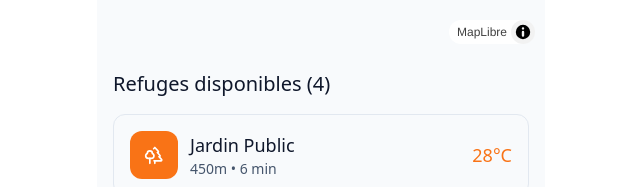
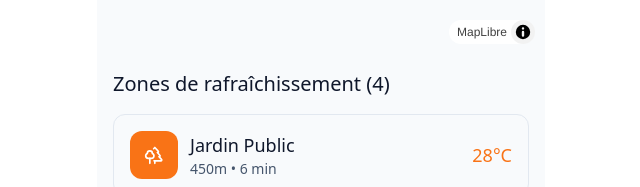
Before and after one commit to AGoutieras/hackathon-climasafe, a React (Vite) app in the folder frontend/: page /carte in a window 1280 px wide. Shown: the part 435-622 px from the top of the page, without its empty margins (319-959 px from the left). Built offline with nearby package versions, Linux system fonts and the light colour scheme; no server answers.

Commit message:
refactor: Changement du contenu dans le fichier Map

```diff
--- a/frontend/src/components/MapScreen.jsx
+++ b/frontend/src/components/MapScreen.jsx
@@ -135,7 +135,7 @@ export function MapScreen() {
           </Card>
         ) : (
           <div>
-            <h2 className="text-xl mb-4 text-slate-900">Refuges disponibles ({coolSpots.length})</h2>
+            <h2 className="text-xl mb-4 text-slate-900">Zones de rafraîchissement ({coolSpots.length})</h2>
             <div className="space-y-3">
               {coolSpots.map((spot) => {
                 const Icon = getSpotIcon(spot.type);
```
